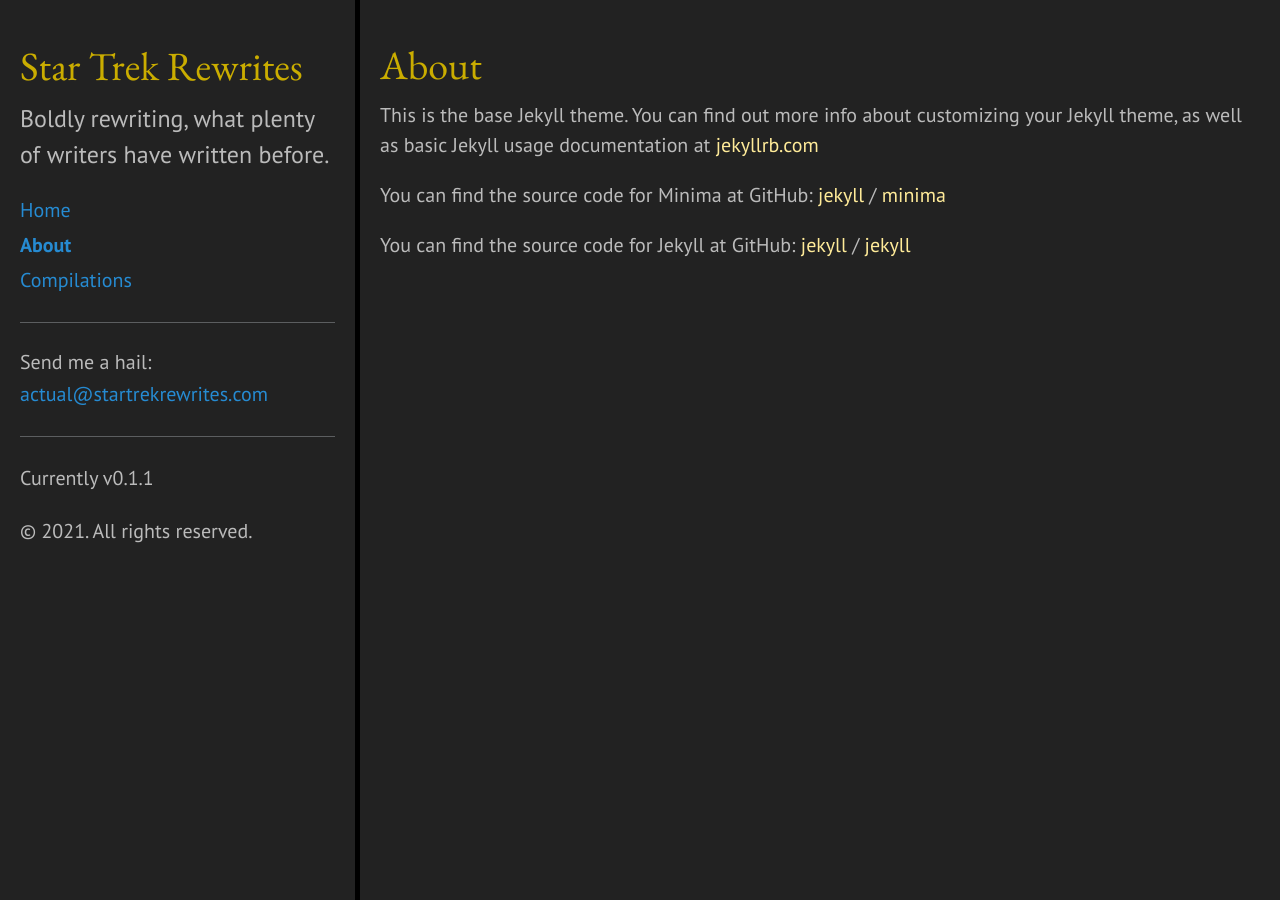
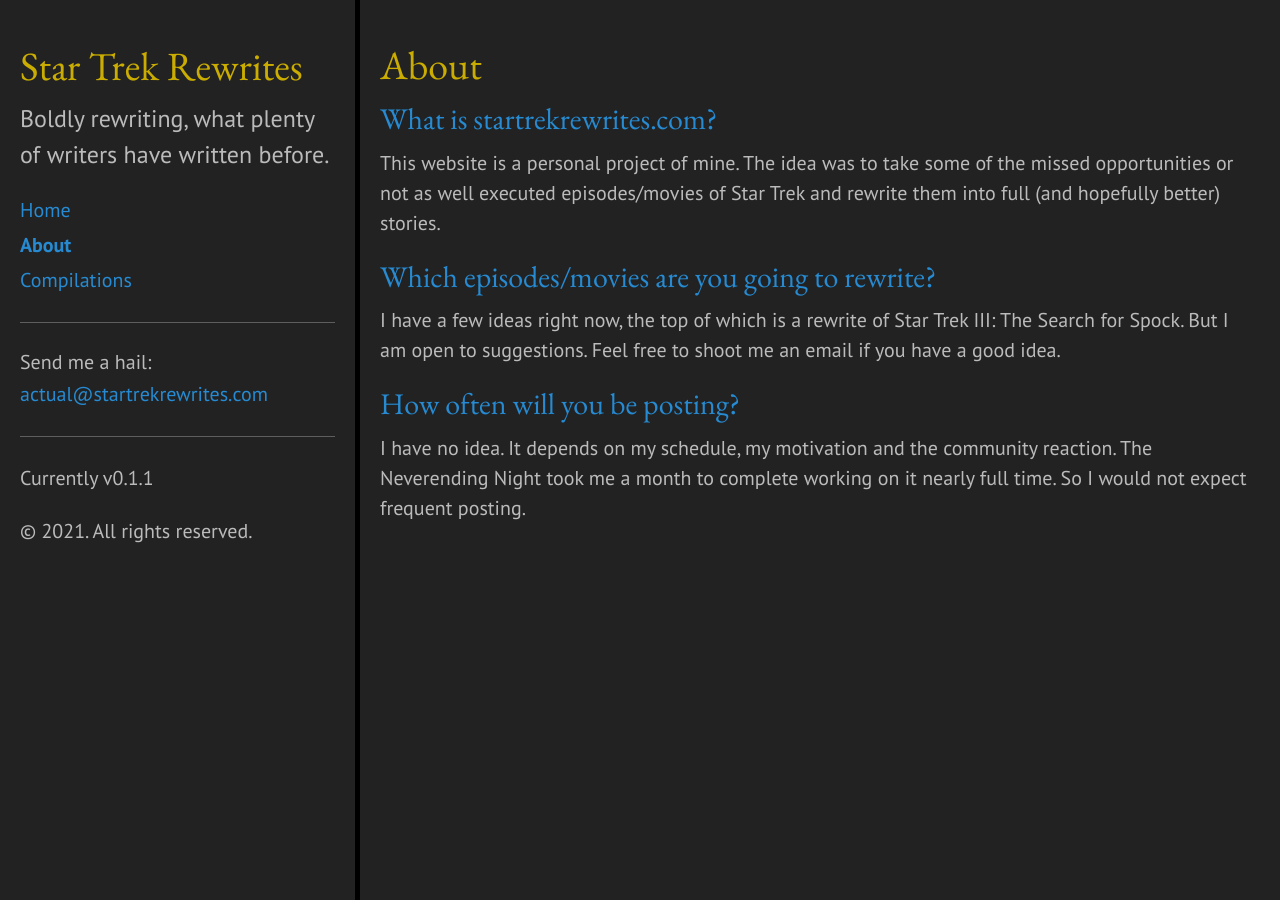
Before and after one commit to jnissenbaum18/startrekrewrites, a Jekyll site: the page built from about.md, in a window 1280 px wide. Built offline with Jekyll 4.4.1, drawn with Linux system fonts in a browser that asks for light colours.

Commit message:
updated about section

```diff
--- a/about.md
+++ b/about.md
@@ -4,15 +4,15 @@
 permalink: /about/
 ---
 
-This is the base Jekyll theme. You can find out more info about customizing your Jekyll theme, as well as basic Jekyll usage documentation at [jekyllrb.com](https://jekyllrb.com/)
+## What is startrekrewrites.com?
 
-You can find the source code for Minima at GitHub:
-[jekyll][jekyll-organization] /
-[minima](https://github.com/jekyll/minima)
+This website is a personal project of mine. The idea was to take some of the missed
+opportunities or not as well executed episodes/movies of Star Trek and rewrite them into full (and hopefully better) stories.
 
-You can find the source code for Jekyll at GitHub:
-[jekyll][jekyll-organization] /
-[jekyll](https://github.com/jekyll/jekyll)
+## Which episodes/movies are you going to rewrite?
 
+I have a few ideas right now, the top of which is a rewrite of Star Trek III: The Search for Spock. But I am open to suggestions. Feel free to shoot me an email if you have a good idea.
 
-[jekyll-organization]: https://github.com/jekyll
+## How often will you be posting?
+
+I have no idea. It depends on my schedule, my motivation and the community reaction. The Neverending Night took me a month to complete working on it nearly full time. So I would not expect frequent posting.
```
